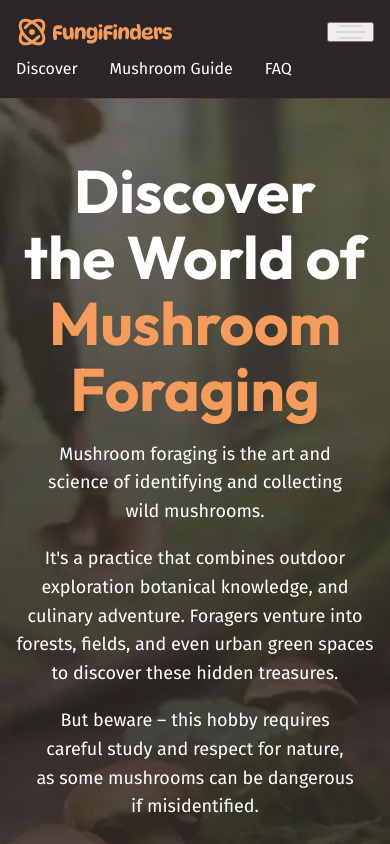
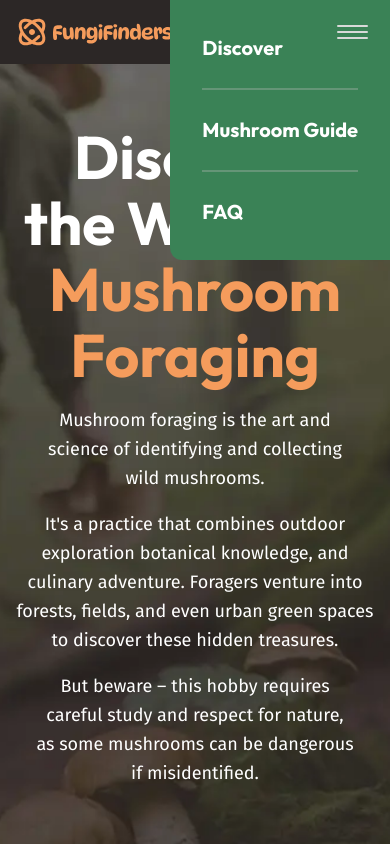
Before and after one commit to donta514/mushroom-guide, a plain HTML site: page index.html in a window 390 px wide. Both pictures are taken after a click on the button "Menu". Shown: the top 844 px of the page. Drawn offline with Linux system fonts and the light colour scheme.

Commit message:
functional hamburger menu changes

```diff
--- a/index.html
+++ b/index.html
@@ -11,6 +11,7 @@
       href="https://fonts.googleapis.com/css2?family=Fira+Sans:wght@400;700&family=Outfit:wght@100..900&display=swap"
       rel="stylesheet"
     />
+    <script src="/main.js" defer></script>
   </head>
   <body>
     <header class="site-header">
--- /dev/null
+++ b/main.js
@@ -0,0 +1,13 @@
+const navToggle = document.querySelector('[aria-controls="primary-nav"]');
+
+const primaryNav = document.querySelector("#primary-nav");
+
+navToggle.addEventListener("click", () => {
+  const navOpened = navToggle.getAttribute("aria-expanded");
+
+  if (navOpened === "false") {
+    navToggle.setAttribute("aria-expanded", "true");
+  } else {
+    navToggle.setAttribute("aria-expanded", "false");
+  }
+});
--- a/style.css
+++ b/style.css
@@ -186,6 +186,11 @@
     img {
         border-radius: var(--border-radius-3);
     }
+
+    img[src$=".png"],
+    img[src$=".svg"] {
+        border-radius: 0;
+    }
 }
 
 @layer layout {
@@ -269,6 +274,17 @@
         justify-content: space-between;
     }
 
+    [aria-controls="primary-nav"] {
+        z-index: 100;
+        cursor: pointer;
+        background: transparent;
+        border: 0;
+    }
+
+    [aria-controls='primary-nav'] {
+        display: none;
+    }
+
     .primary-navigation {
         ul {
             list-style: none;
@@ -281,6 +297,45 @@
 
         a {
             text-decoration: none;
+        }
+
+        @media (width < 760px) {
+            display: none;
+            position: absolute;
+            z-index: 10;
+            top: 0;
+            right: 0;
+            font-size: var(--font-size-lg);
+            font-weight: 700;
+            font-family: var(--ff-heading);
+            background-color: var(--background-accent-main);
+            padding: 2rem;
+            border-radius: 0 0 0 var(--border-radius-3);
+
+            ul {
+                gap: 0;
+                flex-direction: column;
+            }
+
+            li+li {
+                border-top: 2px solid var(--background-accent-light);
+                margin-block-start: 1.5rem;
+                padding-block-start: 1.5rem;
+            }
+
+            /* [aria-expanded='true']~& {
+                display: block;
+            } */
+        }
+    }
+
+    @media (width < 760px) {
+        [aria-controls='primary-nav'] {
+            display: block;
+        }
+
+        [aria-expanded='true']+.primary-navigation {
+            display: block;
         }
     }
 
```
